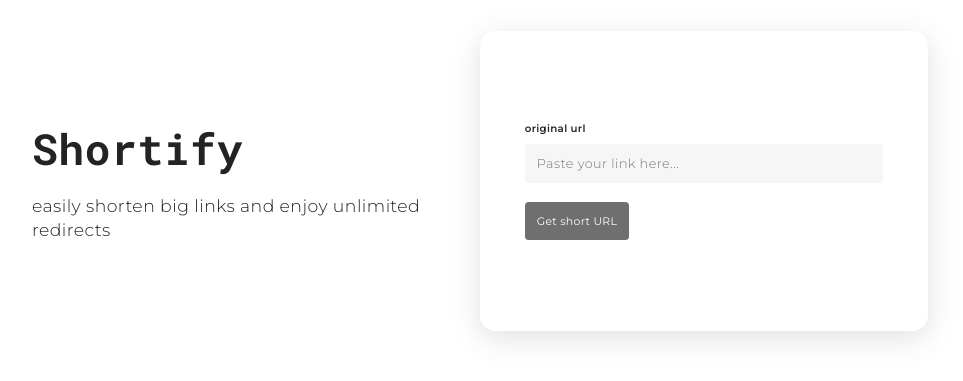
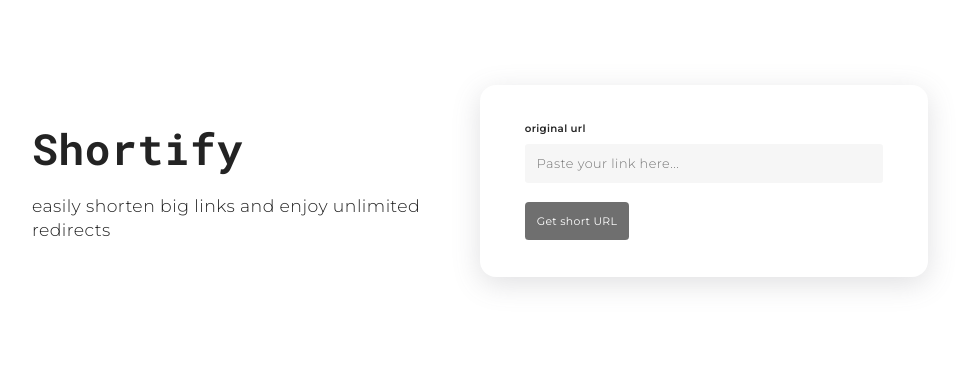
Before and after one commit to rabbykhairul/shortify-front-end, a React (Create React App) app: page / in a window 1280 px wide. Shown: the part 219-600 px from the top of the page, without its empty margins (160-1123 px from the left). Built offline with nearby package versions, Linux system fonts and the light colour scheme.

Commit message:
animate card-style-container div inside UrlShortenerSection upon form submit

```diff
--- a/src/components/homepage/urlShortener/UrlShortenerSection.css
+++ b/src/components/homepage/urlShortener/UrlShortenerSection.css
@@ -3,19 +3,20 @@
   height: 100%;
   display: flex;
   align-items: center;
+  justify-content: center;
 }
 
 .card-style-container {
   width: 100%;
-  min-height: 55%;
-  height: fit-content;
+  /* height: fit-content; */
   display: flex;
   flex-direction: column;
   justify-content: center;
   padding: 2.85vw 3.5vw;
-  border-radius: 1.25vw;
+  /* border-radius: 1.25vw; */
   box-shadow: rgba(100, 100, 111, 0.2) 0px 7px 29px 0px;
   overflow: hidden;
+  transition: all 0.25s ease-out;
 }
 
 .dot-animation {
--- a/src/components/homepage/urlShortener/UrlShortenerSection.jsx
+++ b/src/components/homepage/urlShortener/UrlShortenerSection.jsx
@@ -1,24 +1,55 @@
-import React, { useState } from "react";
+import React, { useEffect, useState } from "react";
 import { getShortUrl } from "../../../services/shortUrlService";
 import UrlShortenerForm from "./UrlShortenerForm";
 import "./UrlShortenerSection.css";
 
+// regular variables moved outside to remove useEffect missing dependency warnings
+const roundCardContainerStyles = {
+  width: "21.5vw",
+  height: "21.5vw",
+  borderRadius: "50%",
+};
+
+const regularCardContainerStyles = {
+  width: "100%",
+  height: "fit-content",
+  borderRadius: "1.25vw",
+};
+
+// component functions starts here
+
 const UrlShortenerSection = () => {
   // state variables
   const [formSubmitStatus, setFormSubmitStatus] = useState(false);
+
   const [
     shouldDisplayFormSubmitAnimation,
     setShouldDisplayFormSubmtiAnimation,
   ] = useState(false);
+
   const [shouldDisplayShortUrlsInfo, setShouldDisplayShortUrlInfo] = useState(
     false
   );
+
   const [
     urlShorteningOperationFailed,
     setUrlShorteningOperationFailed,
   ] = useState(false);
+
   const [shortUrlString, setShortUrlString] = useState("");
   const [originalUrlString, setOriginalUrlString] = useState("");
+
+  const [cardStyleContainerStyles, setCardStyleContainerStyles] = useState(
+    regularCardContainerStyles
+  );
+
+  // useEffect hooks
+  // animate card-style-container div if user submits url shortener form
+  useEffect(() => {
+    if (shouldDisplayFormSubmitAnimation)
+      setCardStyleContainerStyles(roundCardContainerStyles);
+    else setCardStyleContainerStyles(regularCardContainerStyles);
+  }, [shouldDisplayFormSubmitAnimation]);
 
   // event handlers
   const shortenUrl = async (originalURL) => {
@@ -109,7 +140,7 @@ const UrlShortenerSection = () => {
 
   return (
     <div className="url-shortener-section">
-      <div className="card-style-container">
+      <div className="card-style-container" style={cardStyleContainerStyles}>
         {renderUrlShortenerForm()}
         {renderFormSubmitAnimation()}
         {renderMessageToIndicateUrlShorteningError()}
```
